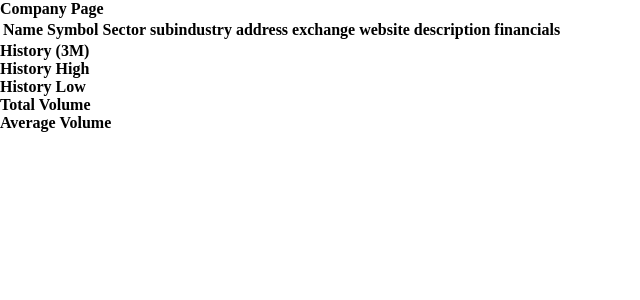
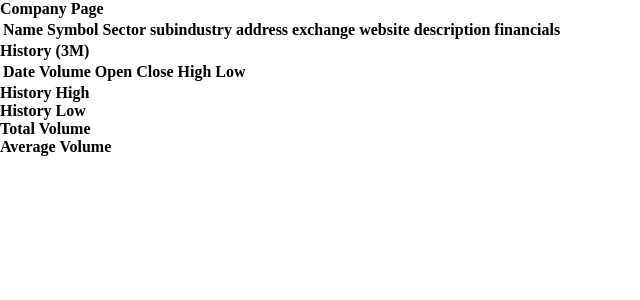
Before and after one commit to GiaK6777/comp3512-assignment1, a PHP site: page /company.php in a window 1280 px wide. Shown: the top 300 px of the page, without its empty margins (0-640 px from the left). Run offline with PHP 8.4, Linux system fonts and the light colour scheme; lists and menus that the app fills with data are empty.

Commit message:
Update company.php

```diff
--- a/comp3512-assignment1/assign1/company.php
+++ b/comp3512-assignment1/assign1/company.php
@@ -36,9 +36,25 @@ require_once './includes/config.inc.php';
 </table>
 <div class="box">
     <h2>History (3M)</h2>
+
     <div>
-        <table>
+        <table class="">
+            <thead>
+                <tr>
+                    <th> Date</th>
+                        <th>Volume</th>
+                            <th> Open</th>
+                                <th>Close</th>
+                                    <th>High</th>
+                                        <th>Low</th>
+                </tr>
+</thead>
+        <tbody>
+        </tbody>
 
+</table>
+
+</div>
 </div>
 <h3>History High</h3>
 <h3>History Low</h3>
```
